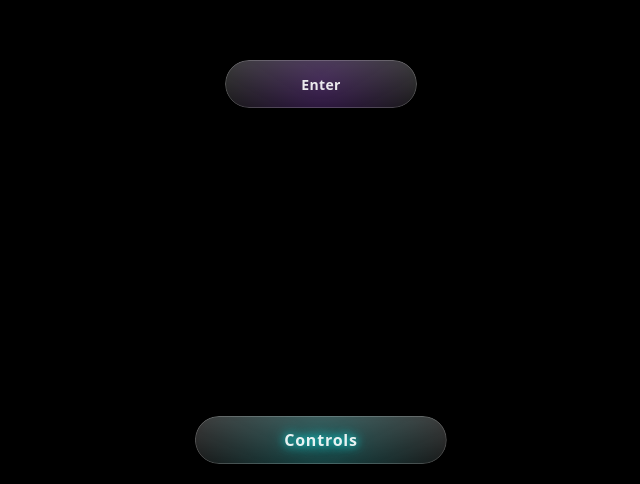
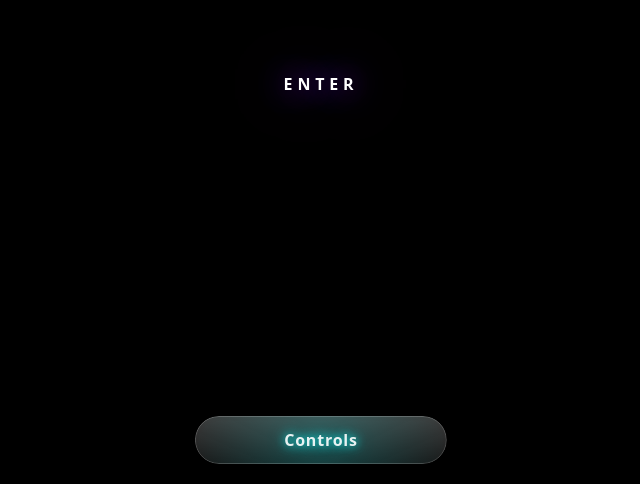
Before and after one commit to fatemehmd/bebop, a React (Create React App) app: page /#/ in a window 1280 px wide. Shown: the part 316-800 px from the top of the page, without its empty margins (319-959 px from the left). Built offline with nearby package versions, Linux system fonts and the light colour scheme; the HTML template or start-up script is replaced by a standard one.

Commit message:
Replace tunnel button with centered text

```diff
--- a/src/components/SpaceTunnel.jsx
+++ b/src/components/SpaceTunnel.jsx
@@ -1,6 +1,5 @@
 import React, { useEffect, useState, useCallback, useMemo, useRef } from "react"
 import styles from "./SpaceTunnel.module.css"
-import { GlassButton } from "./glass-button"
 import { MarkdownContent } from "./markdown-content"
 import { motion, AnimatePresence } from "framer-motion"
 import { ExpandingControls } from "./expanding-controls"
@@ -248,11 +247,33 @@ const SpaceTunnel = ({ onZoomChange }) => {
               delay: isZoomedIn ? 0 : 0.8 // Only delay when fading in after zoom out
             }}
           >
-            <GlassButton
-              text="Enter"
-              accentColor={ledColors[0]}
+            <motion.span
+              role="button"
+              tabIndex={0}
               onClick={() => setIsZoomedIn(true)}
-            />
+              onKeyDown={(event) => {
+                if (event.key === "Enter" || event.key === " ") {
+                  event.preventDefault()
+                  setIsZoomedIn(true)
+                }
+              }}
+              style={{
+                display: "inline-block",
+                padding: "0.25rem 0.5rem",
+                fontSize: "1rem",
+                fontWeight: 600,
+                letterSpacing: "0.3em",
+                textTransform: "uppercase",
+                color: "#fff",
+                cursor: "pointer",
+                textShadow: `0 0 30px ${ledColors[0]}, 0 0 60px ${ledColors[0]}`,
+                outline: "none"
+              }}
+              whileHover={{ scale: 1.08 }}
+              whileTap={{ scale: 0.94 }}
+            >
+              Enter
+            </motion.span>
           </motion.div>
         )}
       </AnimatePresence>
```
